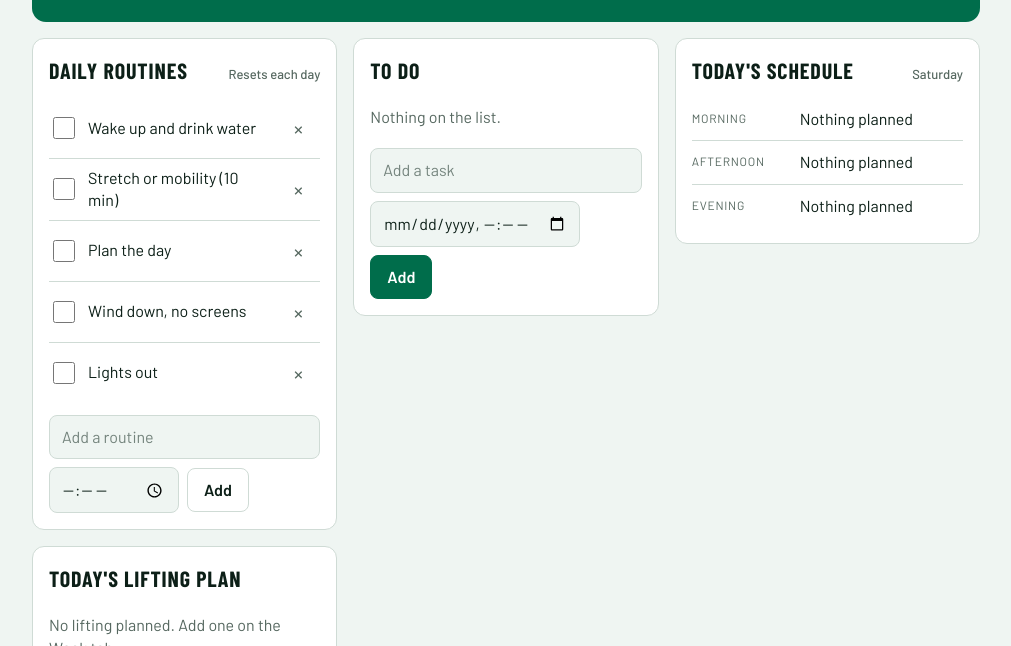
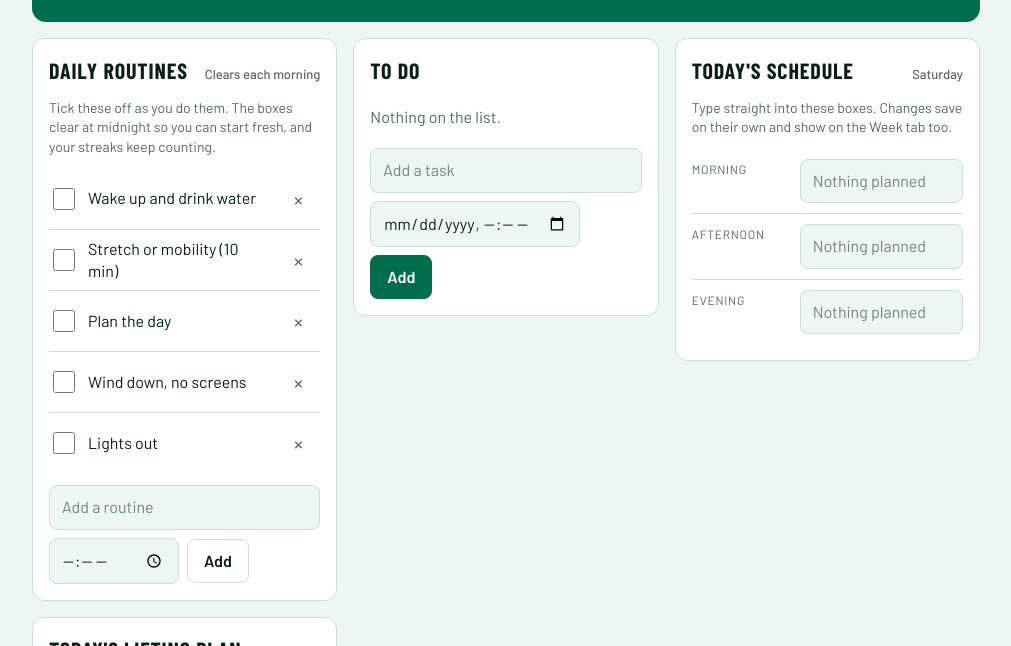
Before and after one commit to Charduffy21/Lift-Dashboard-2, a plain HTML site: page index.html in a window 1280 px wide. Shown: the part 306-952 px from the top of the page, without its empty margins (134-1145 px from the left). Drawn offline with nearby package versions, Linux system fonts and the light colour scheme.

Commit message:
Make Today schedule and lifting plan editable; clarify routines reset
Co-Authored-By: Claude Sonnet 5.5 <noreply@anthropic.com>
Claude-Session: https://claude.ai/code/session_018M9i9usdEeoAx3mBY9y8Xt

```diff
--- a/index.html
+++ b/index.html
@@ -278,7 +278,8 @@
       </section>
 
       <section class="card" aria-labelledby="h-routines">
-        <h2 id="h-routines">Daily routines <small>Resets each day</small></h2>
+        <h2 id="h-routines">Daily routines <small>Clears each morning</small></h2>
+        <p class="note">Tick these off as you do them. The boxes clear at midnight so you can start fresh, and your streaks keep counting.</p>
         <ul id="routines"></ul>
         <div class="add">
           <input type="text" id="newRoutine" placeholder="Add a routine" aria-label="New routine">
@@ -299,12 +300,13 @@
 
       <section class="card" aria-labelledby="h-sched">
         <h2 id="h-sched">Today's schedule <small id="todayName"></small></h2>
+        <p class="note">Type straight into these boxes. Changes save on their own and show on the Week tab too.</p>
         <dl id="todaySlots"></dl>
       </section>
 
       <section class="card" aria-labelledby="h-plan">
         <h2 id="h-plan">Today's lifting plan</h2>
-        <div id="todayPlan" class="plan"></div>
+        <textarea id="todayPlan" aria-label="Today's lifting plan" placeholder="One exercise per line, e.g. Back squat 3x5"></textarea>
         <div class="add"><button class="btn small" id="goLift">Start lifting log</button></div>
       </section>
 
@@ -847,18 +849,30 @@
   }
   function renderToday() {
     $("todayName").textContent = todayName;
-    var dlEl = $("todaySlots"); dlEl.innerHTML = "";
-    SLOTS.forEach(function (s) {
-      var v = (S.week[todayName] && S.week[todayName][s[0]]) || "";
-      var row = h("div", { class: "slot" });
-      row.appendChild(h("dt", null, s[1])); row.appendChild(h("dd", null, v || "Nothing planned"));
-      dlEl.appendChild(row);
-    });
-    var plan = S.lifting[todayName] || "", box = $("todayPlan");
-    box.textContent = plan || "No lifting planned. Add one on the Week tab.";
-    box.className = plan ? "plan" : "plan empty";
+    var dlEl = $("todaySlots"), focusId = document.activeElement && document.activeElement.id;
+    if (!(focusId && focusId.indexOf("today-") === 0)) {
+      dlEl.innerHTML = "";
+      SLOTS.forEach(function (sl) {
+        var v = (S.week[todayName] && S.week[todayName][sl[0]]) || "";
+        var row = h("div", { class: "slot" });
+        row.appendChild(h("dt", null, sl[1]));
+        var dd = h("dd"), inp = h("input", { type: "text", id: "today-" + sl[0], placeholder: "Nothing planned", "aria-label": sl[1] + " plan for today" });
+        inp.value = v;
+        inp.oninput = function () {
+          S.week[todayName] = S.week[todayName] || {}; S.week[todayName][sl[0]] = inp.value; saveS();
+          var w = $("wk-" + todayName + "-" + sl[0]); if (w) w.value = inp.value;
+        };
+        dd.appendChild(inp); row.appendChild(dd); dlEl.appendChild(row);
+      });
+    }
+    var box = $("todayPlan");
+    if (document.activeElement !== box) box.value = S.lifting[todayName] || "";
     renderStats();
   }
+  $("todayPlan").addEventListener("input", function () {
+    S.lifting[todayName] = $("todayPlan").value; saveS(); renderStats(); renderLiftPlanBtn();
+    var w = $("lift-" + todayName); if (w) w.value = $("todayPlan").value;
+  });
   $("addRoutine").onclick = function () {
     var v = $("newRoutine").value.trim(); if (!v) return;
     var r = { text: v, done: false }; if ($("newRoutineTime").value) r.time = $("newRoutineTime").value;
```
